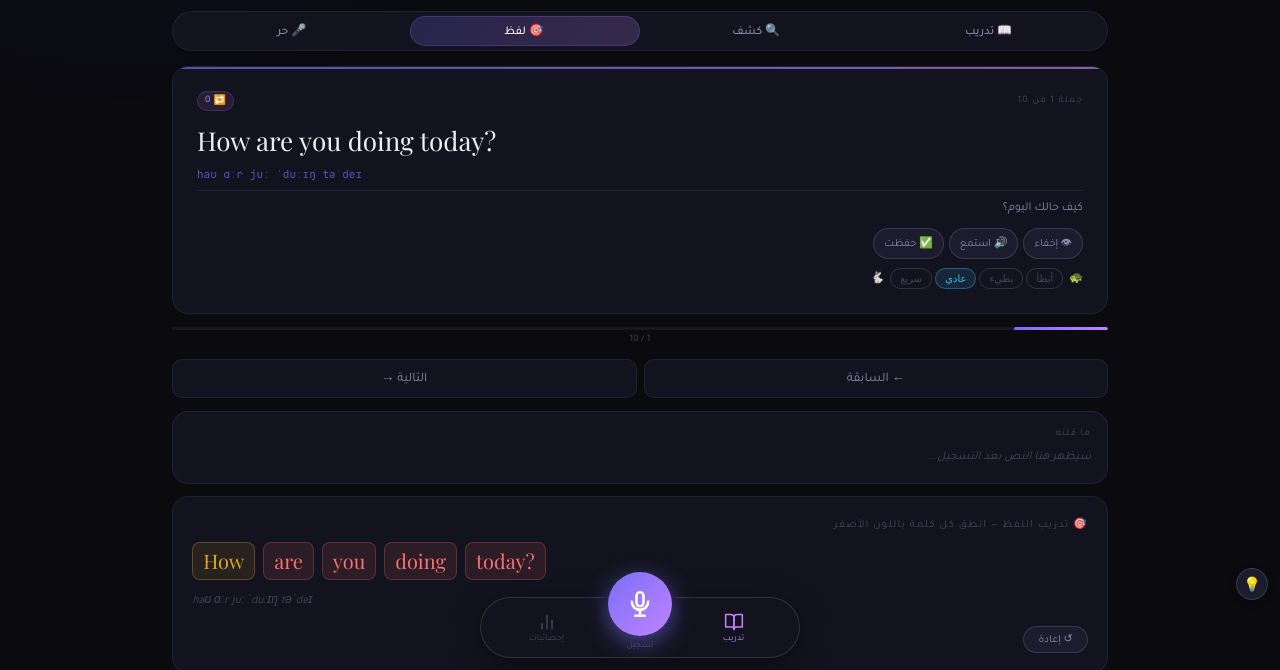
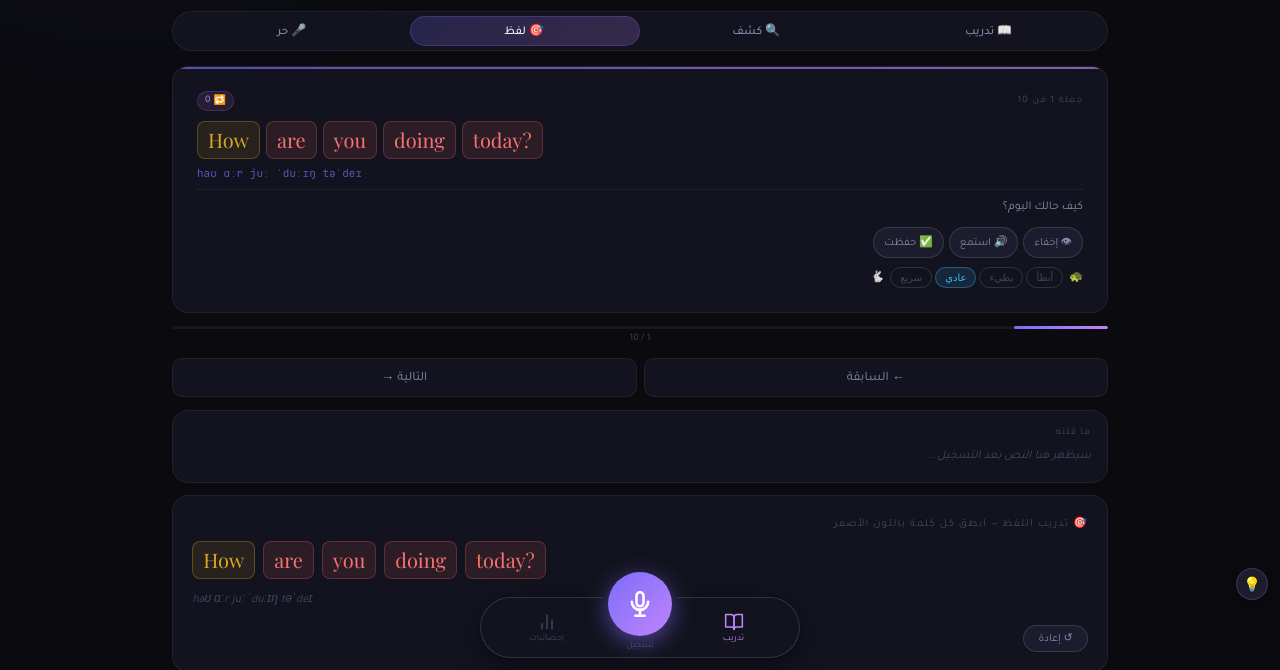
Before and after one commit to anasfityan/Recording-pro, a website: page index.html in a window 1280 px wide. Both pictures are taken after a click on the button "🎯 لفظ". Shown: the part 130-800 px from the top of the page. Drawn offline with nearby package versions, Linux system fonts and the light colour scheme.

Commit message:
Add files via upload

```diff
--- a/index.html
+++ b/index.html
@@ -649,17 +649,34 @@ function buildPronTrainer(){
   pronWords=words;
   pronStatus=words.map(()=>'pending');
   pronCurrent=0;pronActive=false;
+  // أخفِ النص العادي وأظهر الكلمات الملونة في نفس المكان
+  document.getElementById('ph-text').style.display='none';
   renderPronWords();
   document.getElementById('pron-hint').textContent=p.ph||'';
   document.getElementById('pron-progress').textContent='';
+  // ضع الكلمات الملونة داخل نفس حاوية النص
+  const nv=document.getElementById('nv');
+  const existing=document.getElementById('pron-inline');
+  if(!existing){
+    const div=document.createElement('div');
+    div.id='pron-inline';
+    div.style.cssText='display:flex;flex-wrap:wrap;gap:6px;direction:ltr;margin-bottom:6px';
+    nv.insertBefore(div,nv.firstChild);
+  }
+  renderPronWords();
 }
 
 function renderPronWords(){
-  const c=document.getElementById('pron-words');
+  // رسم في المكان الإنلاين داخل الكارد
+  const c=document.getElementById('pron-inline')||document.getElementById('pron-words');
+  if(!c)return;
   c.innerHTML=pronWords.map((w,i)=>{
     const st=i===pronCurrent?'current':pronStatus[i];
     return`<span class="pw ${st}">${w}</span>`;
   }).join('');
+  // أيضاً حدّث الـ pron-words إذا كانت موجودة
+  const pw=document.getElementById('pron-words');
+  if(pw&&pw!==c)pw.innerHTML=c.innerHTML;
   const done=pronStatus.filter(s=>s==='correct').length;
   const total=pronWords.length;
   document.getElementById('pron-progress').textContent=
@@ -780,6 +797,11 @@ function setMode(m,btn){
   updateSlider('mode-tabs','mode-slider',btn);
   document.getElementById('free-controls').classList.toggle('show',m==='free');
   document.getElementById('pron-card').classList.toggle('show',m==='pronounce');
+  // عند مغادرة وضع اللفظ أعد إظهار النص الأصلي
+  if(m!=='pronounce'){
+    document.getElementById('ph-text').style.display='';
+    const pi=document.getElementById('pron-inline');if(pi)pi.remove();
+  }
   updatePhrase();clearResult();
   if(m==='pronounce')buildPronTrainer();
 }
@@ -1092,7 +1114,7 @@ function launchRec(){
   let r;
   try{r=new SR();}catch(e){stopRec();return;}
   recObj=r;
-  r.lang=lang==='tr'?'tr-TR':'en-US';
+  r.lang=getLangForTTS()==='tr'?'tr-TR':'en-US';
   r.continuous=false; // false يمنع التكرار — كل جملة جلسة مستقلة
   r.interimResults=true;
   r.maxAlternatives=1;
```
